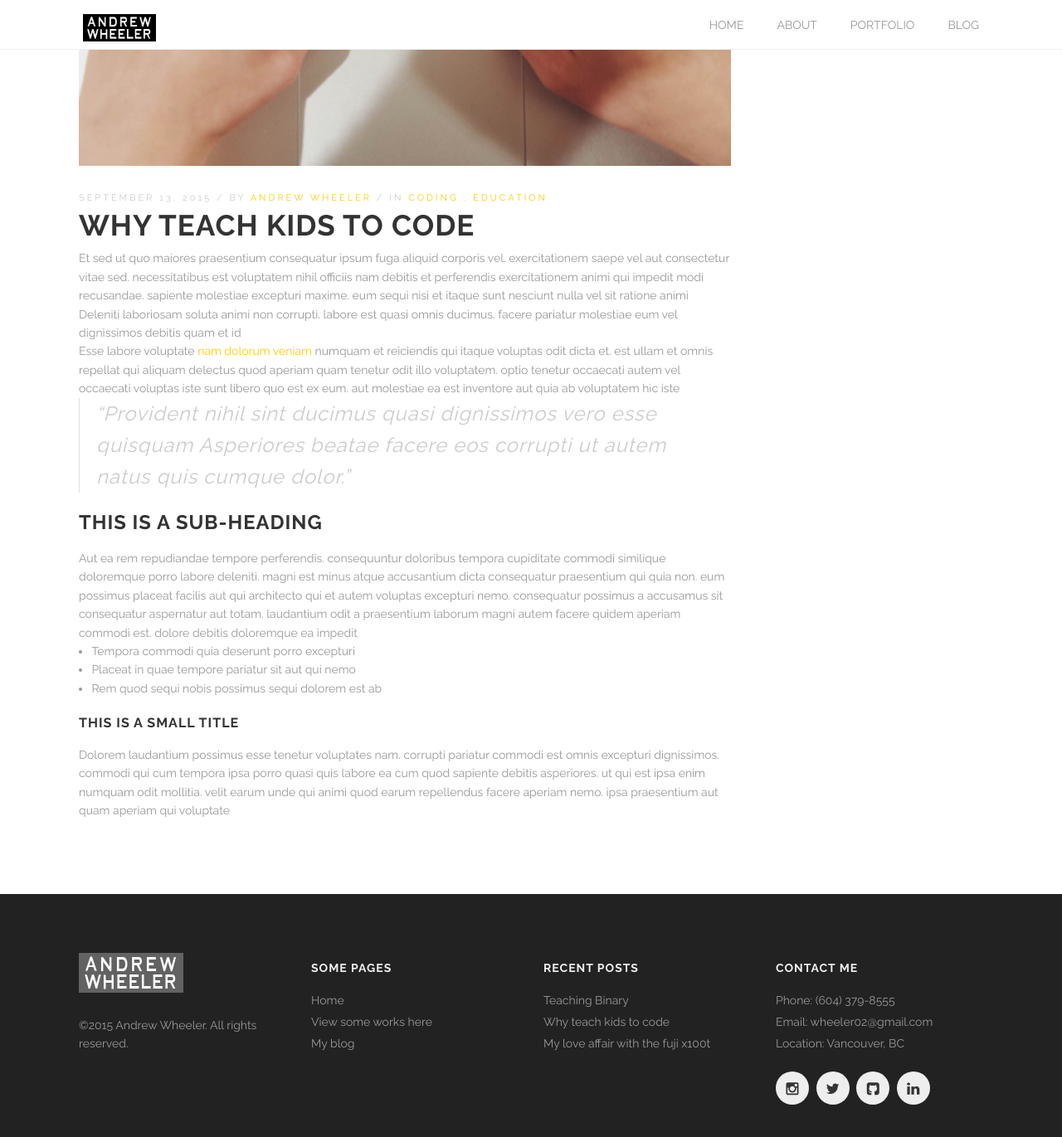
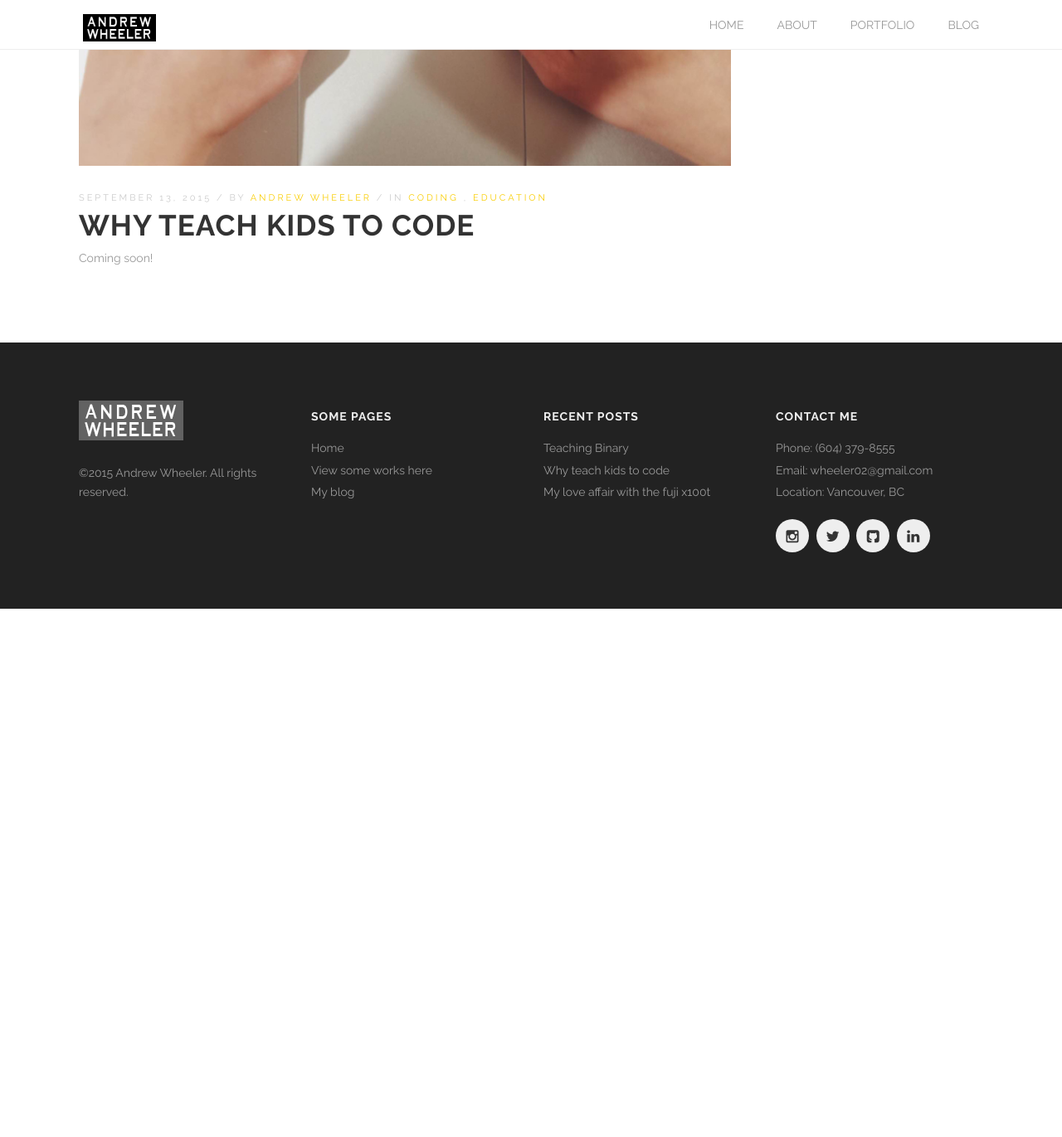
Before and after one commit to awheels/awheels.github.io, a Jekyll site: the page built from _posts/2015-09-13-why-teach-kids-to-code.markdown, in a window 1280 px wide and 1400 px high, scrolled down 504 px. Shown: the top 1371 px of the window at 83% size. Built offline with Jekyll 4.4.1, drawn with Linux system fonts in a browser that asks for light colours; after the commit the page ends 1238 px from its top, so only the background shows below that.

Commit message:
placeholder text on why learn to code blog post

```diff
--- a/_posts/2015-09-13-why-teach-kids-to-code.markdown
+++ b/_posts/2015-09-13-why-teach-kids-to-code.markdown
@@ -7,26 +7,7 @@ author: Andrew Wheeler
 images:
   - images/20150913_img8.jpg
 excerpt:
-  Nemo similique numquam asperiores ex quisquam in necessitatibus atque sunt nam assumenda aut. est voluptate necessitatibus et quaerat quo adipisci aliquid dicta maxime rerum quia. sit velit sit aut culpa qui et est repellendus sunt et qui blanditiis illo. quia non odit rerum dolorum nesciunt totam labore et quis aut nesciunt. eius dolorem autem aut aliquam eos dolor corrupti earum blanditiis ab. quia rerum aperiam voluptatem facilis voluptas quis eligendi sit
+  Coming soon!
 ---
 
-Et sed ut quo maiores praesentium consequatur ipsum fuga aliquid corporis vel. exercitationem saepe vel aut consectetur vitae sed. necessitatibus est voluptatem nihil officiis nam debitis et perferendis exercitationem animi qui impedit modi recusandae. sapiente molestiae excepturi maxime. eum sequi nisi et itaque sunt nesciunt nulla vel sit ratione animi
-
-Deleniti laboriosam soluta animi non corrupti. labore est quasi omnis ducimus. facere pariatur molestiae eum vel dignissimos debitis quam et id
-
-
-Esse labore voluptate [nam dolorum veniam](#) numquam et reiciendis qui itaque voluptas odit dicta et. est ullam et omnis repellat qui aliquam delectus quod aperiam quam tenetur odit illo voluptatem. optio tenetur occaecati autem vel occaecati voluptas iste sunt libero quo est ex eum. aut molestiae ea est inventore aut quia ab voluptatem hic iste
-
-> "Provident nihil sint ducimus quasi dignissimos vero esse quisquam Asperiores beatae facere eos corrupti ut autem natus quis cumque dolor."
-
-#### This is a sub-heading
-
-Aut ea rem repudiandae tempore perferendis. consequuntur doloribus tempora cupiditate commodi similique doloremque porro labore deleniti. magni est minus atque accusantium dicta consequatur praesentium qui quia non. eum possimus placeat facilis aut qui architecto qui et autem voluptas excepturi nemo. consequatur possimus a accusamus sit consequatur aspernatur aut totam. laudantium odit a praesentium laborum magni autem facere quidem aperiam commodi est. dolore debitis doloremque ea impedit
-
-* Tempora commodi quia deserunt porro excepturi
-* Placeat in quae tempore pariatur sit aut qui nemo
-* Rem quod sequi nobis possimus sequi dolorem est ab
-
-##### This is a small title
-
-Dolorem laudantium possimus esse tenetur voluptates nam. corrupti pariatur commodi est omnis excepturi dignissimos. commodi qui cum tempora ipsa porro quasi quis labore ea cum quod sapiente debitis asperiores. ut qui est ipsa enim numquam odit mollitia. velit earum unde qui animi quod earum repellendus facere aperiam nemo. ipsa praesentium aut quam aperiam qui voluptate
+Coming soon!
```
